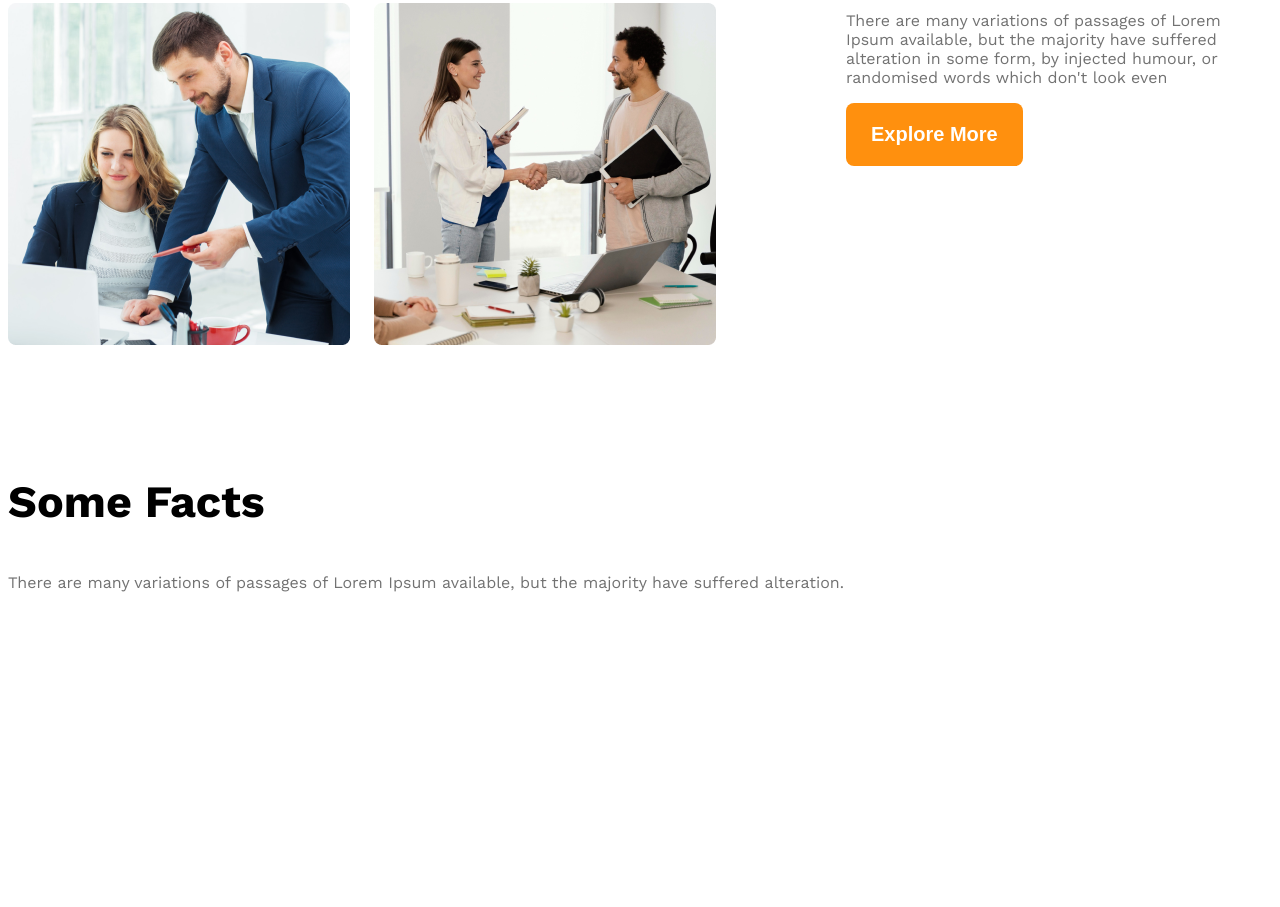
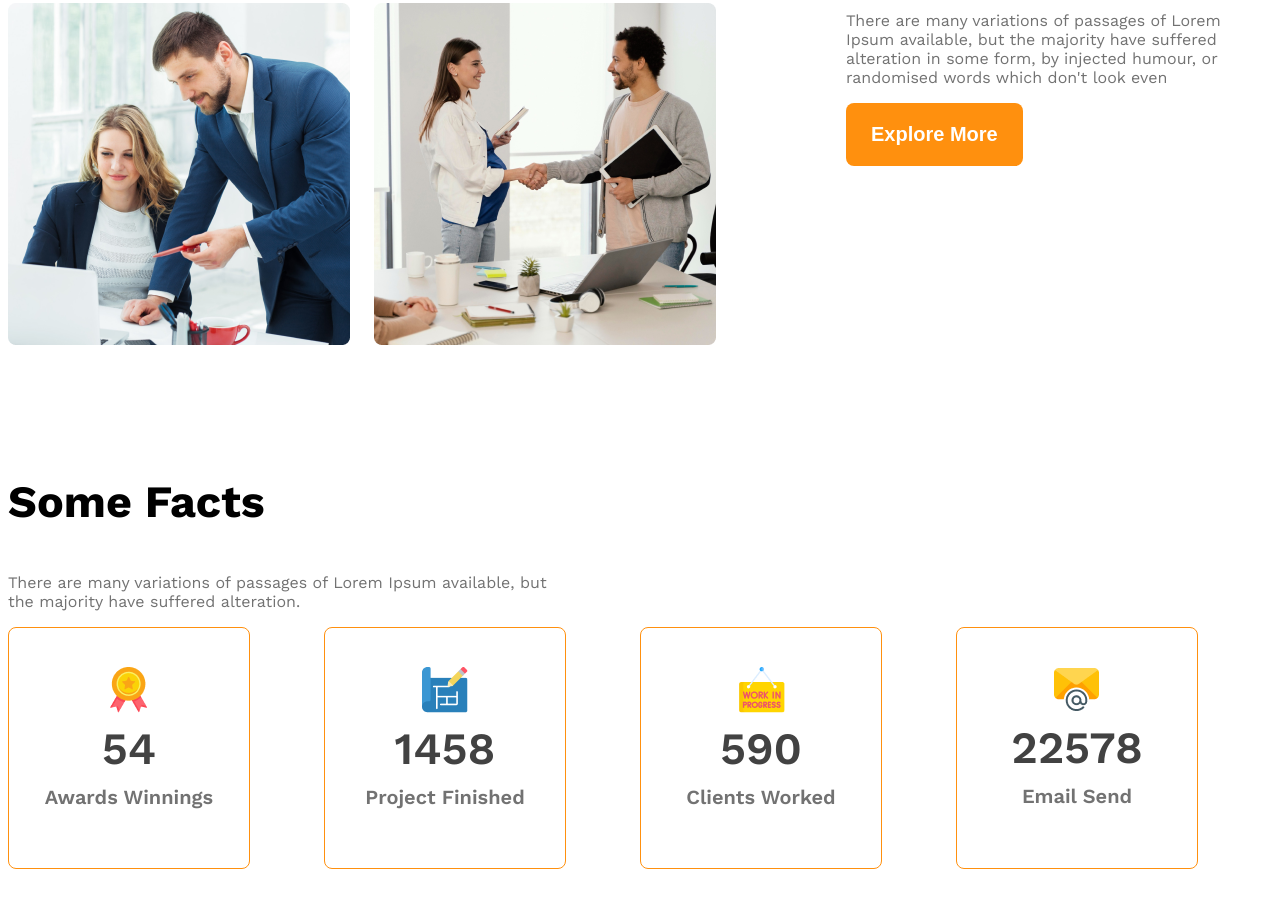
Before and after one commit to mushfiq0000/g3-architects-responsiv, a plain HTML site: page index.html in a window 1280 px wide. Shown: the part 1677-2584 px from the top of the page. Before the commit the page ends 2399 px from the top, so only its background shows below. Drawn offline with nearby package versions, Linux system fonts and the light colour scheme.

Commit message:
made fact container

```diff
--- a/index.html
+++ b/index.html
@@ -46,8 +46,11 @@
             </div>
 
             <div class="our-features">
-              <h3 class="section-titel"><span id="Quick-list" class="text-light-gray">Quick list</span> <span class="text-black">of Our</span> <span class="orange">Features</span></h3>
-              <p class="features-description text-light-gray">There are many variations of passages of Lorem Ipsum available, but the majority have suffered alteration in some form, by injected humour, or randomised words which don't look even</p>
+                <h3 class="section-titel"><span id="Quick-list" class="text-light-gray">Quick list</span> <span
+                        class="text-black">of Our</span> <span class="orange">Features</span></h3>
+                <p class="features-description text-light-gray">There are many variations of passages of Lorem Ipsum
+                    available, but the majority have suffered alteration in some form, by injected humour, or randomised
+                    words which don't look even</p>
                 <button class="btn-primary">Explore More</button>
             </div>
 
@@ -55,7 +58,39 @@
         <!-- feature will enjoy -->
         <section>
             <h3 class="section-titel">Some Facts</h3>
-            <p class="text-light-gray">There are many variations of passages of Lorem Ipsum available, but the majority have suffered alteration.</p>
+            <p class="text-light-gray fact-description">There are many variations of passages of Lorem Ipsum available, but the majority
+                have suffered alteration.</p>
+            <div class="fact-container">
+                <!-- .fact-card*4>img.fact-icon+h4.fact-number+h3.fact-name -->
+                <div class="fact-card display-flex">
+                    <div>
+                        <img src="images/icons/ribon.png" alt="" class="fact-icon">
+                        <h4 class="fact-number text-gray">54</h4>
+                        <h3 class="fact-name text-light-gray">Awards Winnings</h3>
+                    </div>
+                </div>
+                <div class="fact-card display-flex">
+                    <div>
+                        <img src="images/icons/projects.png" alt="" class="fact-icon">
+                        <h4 class="fact-number text-gray">1458</h4>
+                        <h3 class="fact-name text-light-gray">Project Finished</h3>
+                    </div>
+                </div>
+                <div class="fact-card display-flex">
+                    <div>
+                        <img src="images/icons/customers.png" alt="" class="fact-icon">
+                        <h4 class="fact-number text-gray">590</h4>
+                        <h3 class="fact-name text-light-gray">Clients Worked</h3>
+                    </div>
+                </div>
+                <div class="fact-card display-flex">
+                    <div>
+                        <img src="images/icons/email.png" alt="" class="fact-icon">
+                        <h4 class="fact-number text-gray">22578</h4>
+                        <h3 class="fact-name text-light-gray">Email Send</h3>
+                    </div>
+                </div>
+            </div>
 
         </section>
 
--- a/style/architects.css
+++ b/style/architects.css
@@ -128,6 +128,42 @@ main > section {
     font-weight: 500;
 
 }
+
+/* some fact related style */
+
+.fact-description{
+    max-width: 540px;
+}
+
+.fact-container{
+    display: grid;
+    grid-template-columns: repeat(4, 1fr);
+}
+.fact-card{
+    border: 1px solid #FF900E;
+    width: 240px;
+    height: 240px;
+    border-radius: 8px;
+    text-align: center;
+    align-items: center;
+    justify-content: center;
+}
+.fact-number{
+    font-size: 2.8rem;
+    font-weight: 600;
+    margin-top: 5px;
+    margin-bottom: 10px;
+}
+
+.fact-name{
+    font-size: 1.25rem;
+    font-weight: 600;
+    margin-top: 10px;
+}
+
+.fact-description{}
+
+
 /* responsive media query for small device */
 @media screen and (max-width:576px) {
     .navbar,
```
Lines whose indentation alone changed are shown as unchanged.
